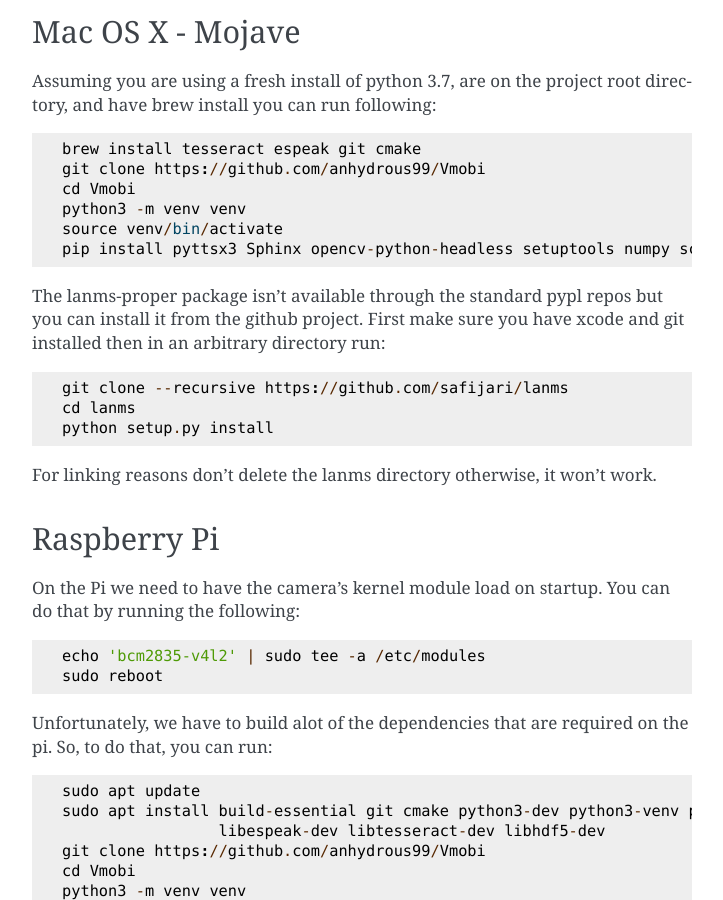
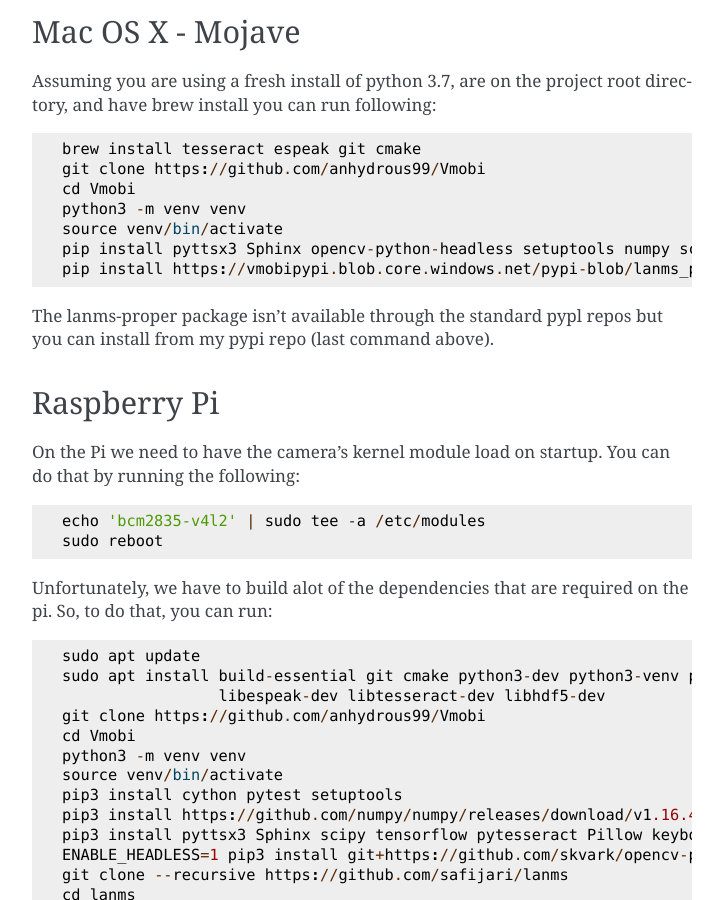
Before and after one commit to anhydrous99/VmobiVision, a Sphinx documentation site: the page built from docs/source/installation.rst, in a window 1280 px wide and 900 px high, scrolled down 433 px. Shown: the whole window, without its empty margins (388-1111 px from the left). Built offline with Sphinx 7.4.7, drawn with Linux system fonts in a browser that asks for light colours.

Commit message:
small changes to doc

```diff
--- a/docs/source/installation.rst
+++ b/docs/source/installation.rst
@@ -24,15 +24,10 @@ Assuming you are using a fresh install of python 3.7, are on the project root di
     python3 -m venv venv
     source venv/bin/activate
     pip install pyttsx3 Sphinx opencv-python-headless setuptools numpy scipy tensorflow pytesseract Pillow keyboard
+    pip install https://vmobipypi.blob.core.windows.net/pypi-blob/lanms_proper-1.0.0-cp37-cp37m-macosx_10_9_x86_64.whl
 
-The lanms-proper package isn't available through the standard pypl repos but you can install it from the github project.
-First make sure you have xcode and git installed then in an arbitrary directory run::
-
-    git clone --recursive https://github.com/safijari/lanms
-    cd lanms
-    python setup.py install
-
-For linking reasons don't delete the lanms directory otherwise, it won't work.
+The lanms-proper package isn't available through the standard pypl repos but you can install from my pypi repo (last
+command above).
 
 Raspberry Pi
 ^^^^^^^^^^^^
```
